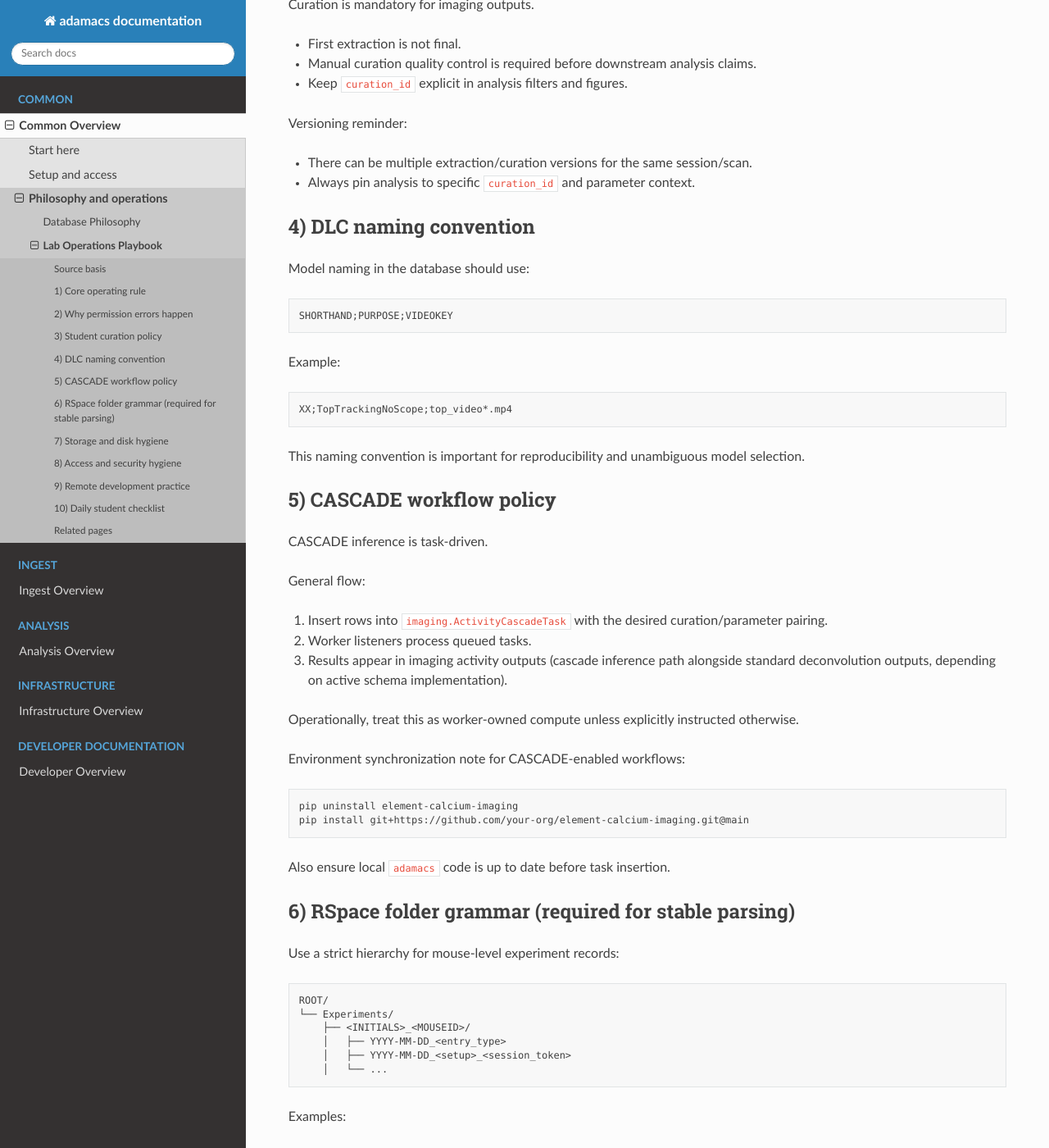
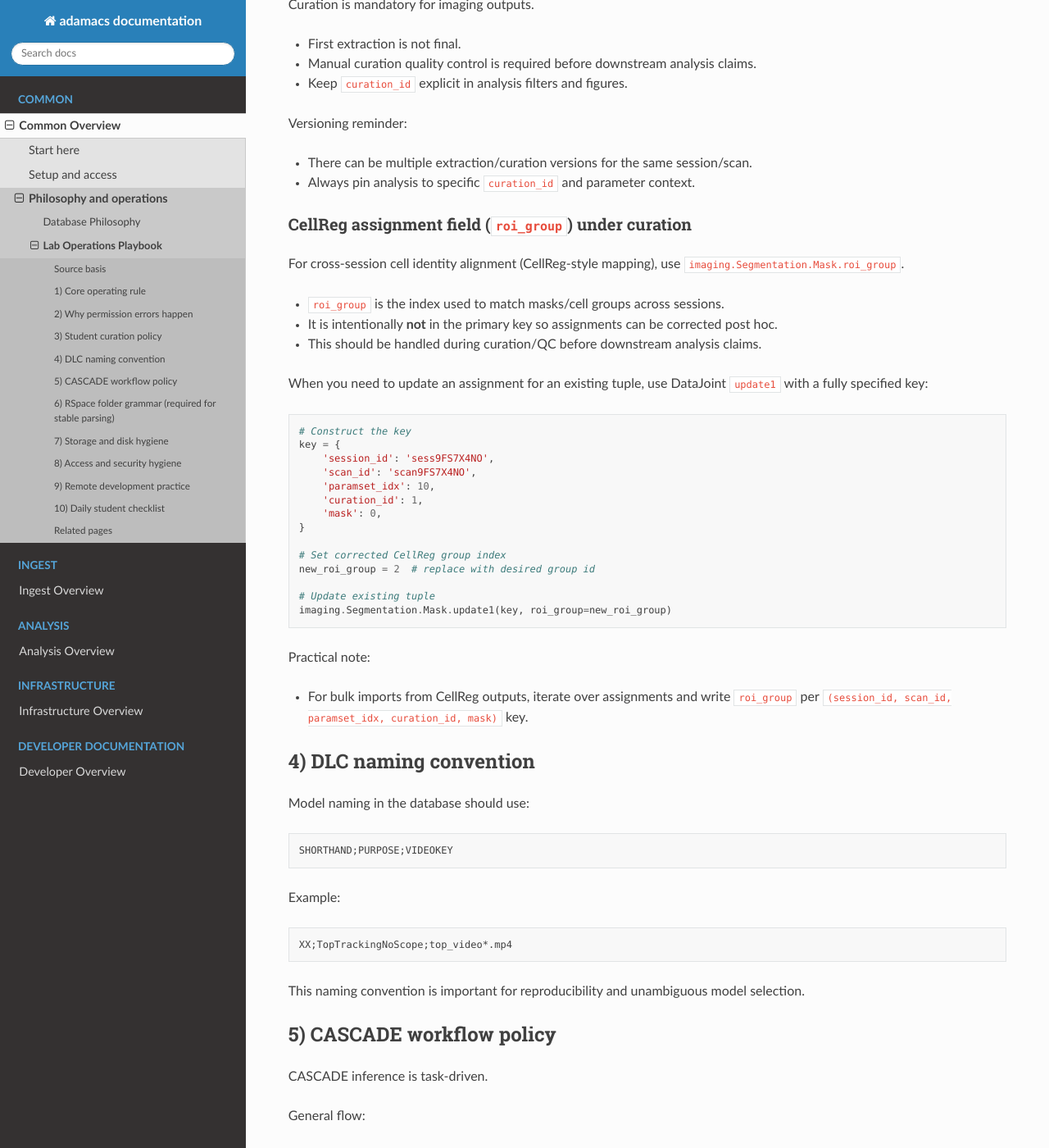
Before and after one commit to trose-neuro/adamacs_documentation, a Sphinx documentation site: the page built from docs/common/lab_operations_playbook.md, in a window 1280 px wide and 1400 px high, scrolled down 1590 px. Shown: the whole window at 82% size. Built offline with Sphinx 7.4.7 and the Read the Docs theme 3.1.0, drawn with Linux system fonts in a browser that asks for light colours.

Commit message:
docs: add CellReg roi_group curation guidance

````diff
--- a/docs/common/lab_operations_playbook.md
+++ b/docs/common/lab_operations_playbook.md
@@ -60,6 +60,36 @@ Curation is mandatory for imaging outputs.
 Versioning reminder:
 - There can be multiple extraction/curation versions for the same session/scan.
 - Always pin analysis to specific `curation_id` and parameter context.
+
+### CellReg assignment field (`roi_group`) under curation
+
+For cross-session cell identity alignment (CellReg-style mapping), use `imaging.Segmentation.Mask.roi_group`.
+
+- `roi_group` is the index used to match masks/cell groups across sessions.
+- It is intentionally **not** in the primary key so assignments can be corrected post hoc.
+- This should be handled during curation/QC before downstream analysis claims.
+
+When you need to update an assignment for an existing tuple, use DataJoint `update1` with a fully specified key:
+
+```python
+# Construct the key
+key = {
+    'session_id': 'sess9FS7X4NO',
+    'scan_id': 'scan9FS7X4NO',
+    'paramset_idx': 10,
+    'curation_id': 1,
+    'mask': 0,
+}
+
+# Set corrected CellReg group index
+new_roi_group = 2  # replace with desired group id
+
+# Update existing tuple
+imaging.Segmentation.Mask.update1(key, roi_group=new_roi_group)
+```
+
+Practical note:
+- For bulk imports from CellReg outputs, iterate over assignments and write `roi_group` per `(session_id, scan_id, paramset_idx, curation_id, mask)` key.
 
 ## 4) DLC naming convention
 
````
